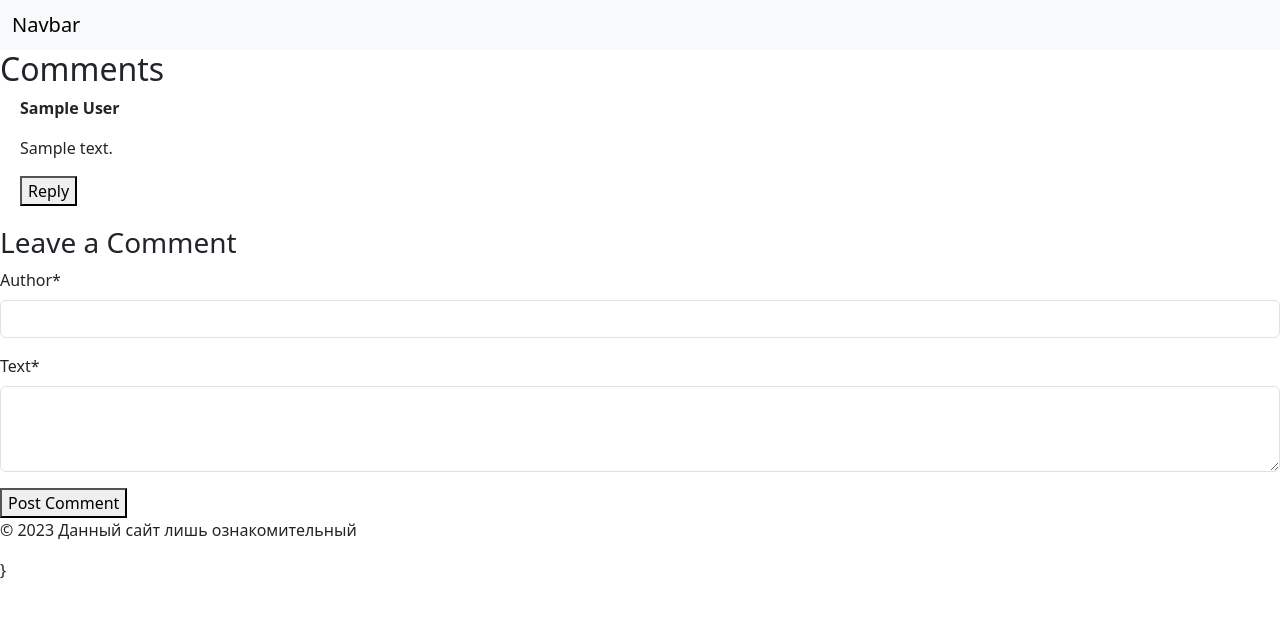
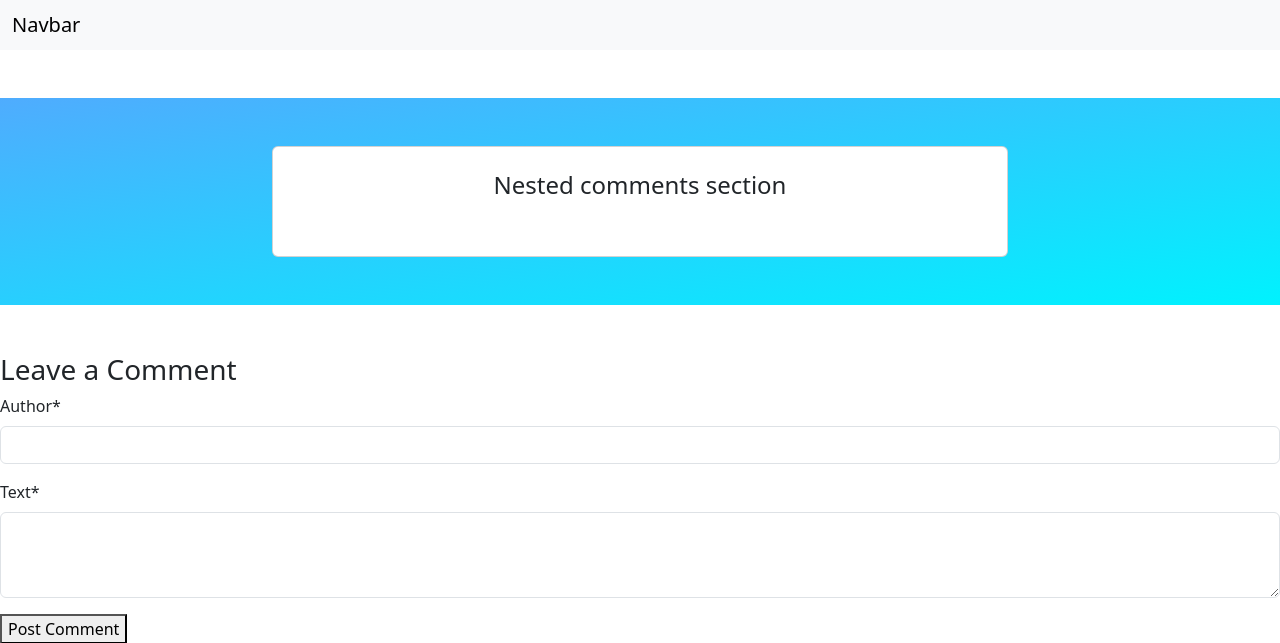
Before and after one commit to jjjohny228/spa-comments-project, a Django app: page / in a window 1280 px wide. Shown: the top 643 px of the page. Run offline with Django 5.2, Linux system fonts and the light colour scheme; tables that the repository leaves empty hold one stand-in row (Sample ...); some libraries are stand-ins or nearby versions.

Commit message:
Changed design. Reply button works

```diff
--- a/comments/views.py
+++ b/comments/views.py
@@ -4,7 +4,7 @@
 
 
 def post_detail(request):
-    comments = Comment.objects.all()
+    comments = Comment.objects.filter(level=0)
     new_comment = None
 
     if request.method == 'POST':
--- a/static/css/base.css
+++ b/static/css/base.css
@@ -1,6 +1,16 @@
-.comment {
-            margin-bottom: 20px;
-        }
+
+        .gradient-custom { /* fallback for old browsers */ background: #4facfe; /* Chrome 10-25,
+Safari 5.1-6 */ background: -webkit-linear-gradient(to bottom right, rgba(79, 172, 254,
+1), rgba(0, 242, 254, 1)); /* W3C, IE 10+/ Edge, Firefox 16+, Chrome 26+, Opera 12+,
+Safari 7+ */ background: linear-gradient(to bottom right, rgba(79, 172, 254, 1), rgba(0,
+242, 254, 1)) }
+        .ava img {
+    /* Your styles here */
+    width: 50px;
+    height: 50px;/* Example width */
+    border-radius: 50%; /* Example border radius for a circular image */
+    border: 2px solid #ccc; /* Example border */
+}
         .reply-form {
             display: none;
         }
--- a/static/js/base.js
+++ b/static/js/base.js
@@ -1,5 +1,16 @@
 $(document).ready(function() {
-            $('.reply-btn').click(function() {
-                $(this).siblings('.reply-form').toggle();
-            });
-        });
+    $('.reply-btn').click(function(event) {
+        event.preventDefault();
+        console.log('Reply button clicked'); // Check if this message appears in the console
+        $(this).closest('.comment').find('.reply-form').toggle();
+    });
+});
+
+// document.addEventListener("DOMContentLoaded", function() {
+//     document.querySelectorAll('.comment').forEach(function(comment) {
+//         let level = comment.getAttribute('data-level');
+//         if (level !== null) {
+//             comment.style.marginLeft = `${level * 20}px`;
+//         }
+//     });
+// });
--- a/templates/comments/all_comments.html
+++ b/templates/comments/all_comments.html
@@ -9,12 +9,22 @@
     <script src="{% static 'js/base.js' %}"></script>
 {% endblock vendor_js %}
 {% block content %}
-    <h2>Comments</h2>
-    <div id="comments">
+    <section class="gradient-custom">
+        <div class="container my-5 py-5">
+            <div class="row d-flex justify-content-center">
+                <div class="col-md-12 col-lg-10 col-xl-8">
+                    <div class="card">
+                        <div class="card-body p-4">
+                            <h4 class="text-center mb-4 pb-2">Nested comments section</h4>
                                     {% for comment in comments %}
                                         {% include 'partials/_comment.html' with comment=comment %}
                                     {% endfor %}
                         </div>
+                    </div>
+                </div>
+            </div>
+        </div>
+    </section>
     <h3>Leave a Comment</h3>
     <form method="post" action="{% url 'comments:all' %}">
         {% csrf_token %}
--- a/templates/partials/_comment.html
+++ b/templates/partials/_comment.html
@@ -2,18 +2,40 @@
 {% load crispy_forms_tags %}
 <div class="comment"
      style="margin-left: {{ comment.level|multiply:20 }}px">
-    <p>
-        <strong>{{ comment.author }}</strong>
-    </p>
-    <p>{{ comment.text }}</p>
-    <button class="reply-btn">Reply</button>
+    <div class="row" style="margin-left: {{ comment.level|multiply:20 }}px">
+        <!-- Image column -->
+        <div class="col-auto">
+            <div class="ava">
+                <img class="rounded-circle shadow-1-strong me-3"
+                     src="https://mdbcdn.b-cdn.net/img/Photos/Avatars/img%20(10).webp"
+                     alt="avatar"
+                     width="65"
+                     height="65" />
+            </div>
+        </div>
+        <!-- Text column -->
+        <div class="col">
+            <div class="message">
+                <div class="info">
+                    <span class="fs-6 fw-medium">{{ comment.author }}</span> <span class="small">- {{ comment.created_at|date:"d.m.Y" }} at {{ comment.created_at|date:"H:i" }}</span>
+                </div>
+                <div class="text">
+                    <span>{{ comment.text }}</span>
+                </div>
+                <div class="actions">
+                    <a href="javascript:void(0);" class="reply-btn">Reply</a>
+                </div>
+            </div>
+        </div>
+    </div>
+    <!-- Reply form -->
     <form class="reply-form" method="post" action=".">
         {% csrf_token %}
         {{ form|crispy }}
         <input type="hidden" name="parent_id" value="{{ comment.id }}">
-        <button type="submit">Post Reply</button>
+        <button type="submit">Submit</button>
     </form>
-    {% for child in comment.get_children %}
-        {% include 'partials/_comment.html' with comment=child %}
-    {% endfor %}
 </div>
+{% for child in comment.get_children %}
+    {% include 'partials/_comment.html' with comment=child %}
+{% endfor %}
```
Also changed, not shown: datebase.db. Lines whose indentation alone changed are shown as unchanged.
